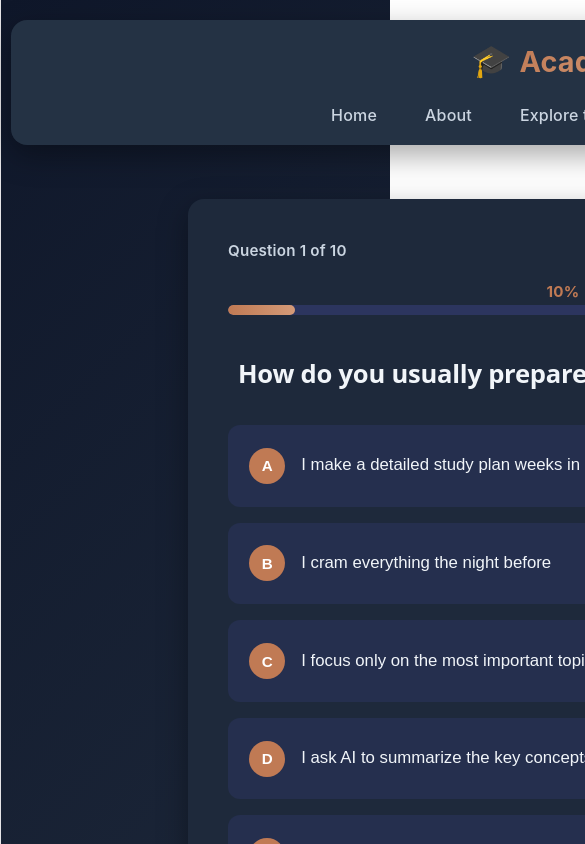
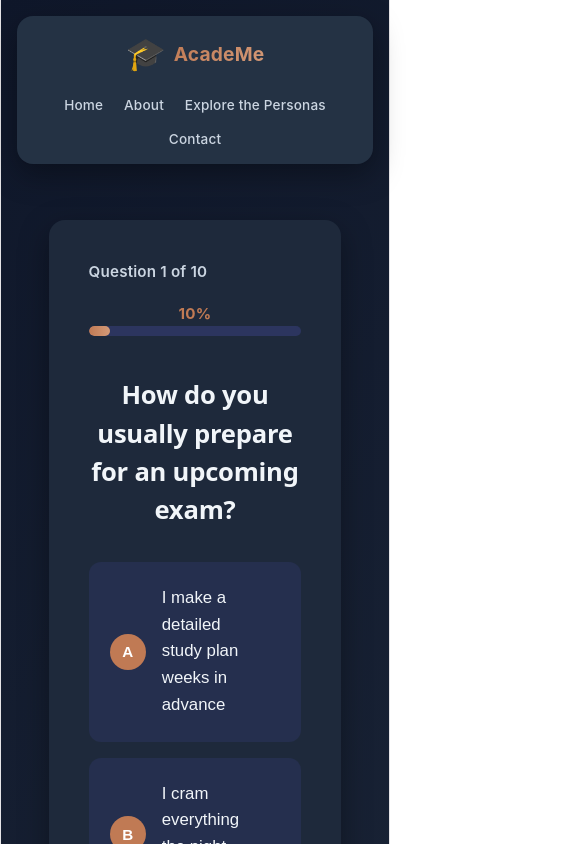
Before and after one commit to hwnest25/AcadeMe, a React (Vite) app: page /quiz in a window 390 px wide. Shown: the top 844 px of the page, 585 px wide, since content can reach past the window. Built offline with nearby package versions, Linux system fonts and the light colour scheme.

Commit message:
Improved overall responsiveness

```diff
--- a/src/App.css
+++ b/src/App.css
@@ -5,49 +5,22 @@
 }
 
 /* ========================================
-   ROOT VARIABLES
+   ROOT VARIABLES (No changes to look/feel)
    ======================================== */
-
-/* :root {
-  --primary-color: #6366f1;
-  --primary-hover: #4f46e5;
-  --secondary-color: #8b5cf6;
-  --background: #0f172a;
-  --card-bg: #1e293b;
-  --text-primary: #f1f5f9;
-  --text-secondary: #cbd5e1;
-  --accent: #fbbf24;
-  --success: #10b981;
-  --danger: #ef4444;
-  --border-radius: 16px;
-  --shadow: 0 10px 30px rgba(0, 0, 0, 0.3);
-  --shadow-hover: 0 15px 40px rgba(99, 102, 241, 0.4);
-} */
-
 :root {
 	--primary-color: #c07a54;
 	--primary-hover: #a86442;
 	--accent: #c07a54;
-
-  /* --secondary-color: #f0b08c; */
 	--secondary-color: #d49a78;
 	--background: #24204a;
-
-  /* --card-bg: #2f2a66; */
-  /* --card-bg: rgba(47,42,102,.85); */
 	--card-bg: #1e293b;
-
 	--text-primary: #f1f5f9;
 	--text-secondary: #cbd5e1;
-
 	--success: #10b981;
 	--danger: #ef4444;
-
 	--border-radius: 16px;
-
-  --shadow: 0 10px 30px rgba(0,0,0,0.35);
-  /* --shadow-hover: 0 15px 40px rgba(216,150,109,.35); */
-  --shadow-hover: 0 15px 40px rgba(192,122,84,.35);
+	--shadow: 0 10px 30px rgba(0, 0, 0, 0.35);
+	--shadow-hover: 0 15px 40px rgba(192, 122, 84, .35);
 }
 
 /* ========================================
@@ -55,6 +28,8 @@
    ======================================== */
 html {
 	scroll-behavior: smooth;
+	/* Fix for mobile viewport height */
+	height: -webkit-fill-available;
 }
 
 body {
@@ -62,40 +37,35 @@ body {
 	background: linear-gradient(135deg, #0f172a 0%, #1e293b 100%);
 	color: var(--text-primary);
 	min-height: 100vh;
+	min-height: -webkit-fill-available;
 	line-height: 1.6;
+	overflow-x: hidden;
+	/* Prevents side-scrolling on mobile */
 }
-
-/* body::before {
-  content: "";
-  position: fixed;
-  top: -200px;
-  right: -200px;
-  width: 500px;
-  height: 500px;
-  background: radial-gradient(
-    circle,
-    rgba(192,122,84,.08) 0%,
-    transparent 70%
-  );
-  pointer-events: none;
-} */
 
 #root {
 	max-width: 1200px;
 	margin: 0 auto;
-  padding: 20px;
+	/* Fluid padding: scales between 12px and 20px based on screen size */
+	padding: clamp(12px, 4vw, 20px);
+	width: 100%;
 }
 
-/* Safer transitions */
-
+/* Optimized Transitions */
 * {
 	transition: color 0.3s ease, background 0.3s ease, transform 0.3s ease;
 }
 
+/* Ensure media handles small containers */
+img,
+svg {
+	max-width: 100%;
+	height: auto;
+}
+
 /* ========================================
-   SCROLLBAR
+   SCROLLBAR & ANIMATIONS (Kept Original)
    ======================================== */
-
 ::-webkit-scrollbar {
 	width: 10px;
 }
@@ -113,202 +83,195 @@ body {
 	background: var(--primary-hover);
 }
 
-/* ========================================
-   GLOBAL ANIMATIONS
-   ======================================== */
+@keyframes fadeIn {
+	from {
+		opacity: 0
+	}
 
-@keyframes fadeIn {
-  from {opacity:0}
-  to {opacity:1}
+	to {
+		opacity: 1
+	}
 }
 
 @keyframes slideUp {
 	from {
-    opacity:0;
-    transform:translateY(30px)
+		opacity: 0;
+		transform: translateY(30px)
 	}
+
 	to {
-    opacity:1;
-    transform:translateY(0)
+		opacity: 1;
+		transform: translateY(0)
 	}
 }
 
 @keyframes slideIn {
 	from {
-    opacity:0;
-    transform:translateX(-20px)
+		opacity: 0;
+		transform: translateX(-20px)
 	}
+
 	to {
-    opacity:1;
-    transform:translateX(0)
+		opacity: 1;
+		transform: translateX(0)
 	}
 }
 
 @keyframes scaleIn {
 	from {
-    opacity:0;
-    transform:scale(0.95)
+		opacity: 0;
+		transform: scale(0.95)
 	}
+
 	to {
-    opacity:1;
-    transform:scale(1)
+		opacity: 1;
+		transform: scale(1)
 	}
 }
 
 @keyframes bounce {
-  0%,100% {transform:translateY(0)}
-  50% {transform:translateY(-5px)}
+
+	0%,
+	100% {
+		transform: translateY(0)
+	}
+
+	50% {
+		transform: translateY(-5px)
+	}
 }
 
 @keyframes pulse {
-  0%,100% {transform:scale(1)}
-  50% {transform:scale(1.05)}
+
+	0%,
+	100% {
+		transform: scale(1)
 	}
 
-@keyframes confettiFall {
-  0%,100% {transform:translateX(-50%) translateY(0) rotate(0deg)}
-  50% {transform:translateX(-50%) translateY(10px) rotate(180deg)}
+	50% {
+		transform: scale(1.05)
+	}
 }
 
 /* ========================================
-   NAVBAR
+   NAVBAR (Improved for Fluidity)
    ======================================== */
-
 .navbar {
-  /* background: var(--card-bg); */
 	background: #243244;
-  padding: 1rem 0;
-  margin-bottom: 3rem;
+	padding: 0.8rem 0;
+	margin-bottom: clamp(1.5rem, 5vw, 3rem);
 	border-radius: var(--border-radius);
 	box-shadow: var(--shadow);
 	position: sticky;
-  top: 20px;
+	top: 10px;
 	z-index: 100;
 	backdrop-filter: blur(10px);
+	width: 100%;
 }
 
 .navbar-container {
 	display: flex;
 	justify-content: space-between;
 	align-items: center;
-  padding: 0 2rem;
+	padding: 0 clamp(1rem, 3vw, 2rem);
 }
 
 .navbar-logo {
-  font-size: 1.8rem;
+	font-size: clamp(1.2rem, 4vw, 1.8rem);
 	font-weight: 700;
 	text-decoration: none;
 	color: var(--text-primary);
 	display: flex;
 	gap: .5rem;
 	align-items: center;
+	white-space: nowrap;
 }
 
 .logo-icon {
-  font-size:2rem;
-  animation:bounce 2s infinite;
+	font-size: 2rem;
+	animation: bounce 2s infinite;
 }
 
 .logo-text {
-  background: linear-gradient(135deg,var(--primary-color),var(--secondary-color));
-  -webkit-background-clip:text;
-  -webkit-text-fill-color:transparent;
-  background-clip:text;
+	background: linear-gradient(135deg, var(--primary-color), var(--secondary-color));
+	-webkit-background-clip: text;
+	-webkit-text-fill-color: transparent;
+	background-clip: text;
 }
 
 .navbar-menu {
-  display:flex;
-  list-style:none;
-  gap:2rem;
+	display: flex;
+	list-style: none;
+	gap: clamp(0.5rem, 2vw, 2rem);
 }
 
 .nav-link {
-  color:var(--text-secondary);
-  text-decoration:none;
-  font-weight:500;
-  padding:.5rem 1rem;
-  border-radius:8px;
+	color: var(--text-secondary);
+	text-decoration: none;
+	font-weight: 500;
+	padding: 0.5rem clamp(0.4rem, 1vw, 1rem);
+	border-radius: 8px;
+	font-size: clamp(0.85rem, 2vw, 1rem);
 }
 
 .nav-link:hover {
-  color:var(--text-primary);
-  /* background:rgba(99,102,241,.1); */
-  background:rgba(216,150,109,.12);
-
+	color: var(--text-primary);
+	background: rgba(216, 150, 109, .12);
 }
 
 .nav-link.active {
-  color:var(--primary-color);
-  /* background:rgba(99,102,241,.2); */
-  /* background:rgba(216,150,109,.2); */
-  background: rgba(192,122,84,.12);
+	color: var(--primary-color);
+	background: rgba(192, 122, 84, .12);
+}
+
+/* ========================================
+   LAYOUT GRIDS (The core responsiveness fix)
+   ======================================== */
+.personas-grid {
+	display: grid;
+	/* Automatically fits as many cards as possible, min 280px wide */
+	grid-template-columns: repeat(auto-fit, minmax(280px, 1fr));
+	gap: 1.5rem;
 }
 
 /* ========================================
    RESPONSIVE STYLES
    ======================================== */
+@media (max-width: 768px) {
+	.navbar-container {
+		flex-direction: column;
+		gap: 0.8rem;
+	}
 
-@media (max-width: 768px) {
-  /* Navbar */
-  .navbar-container {
+	.navbar-menu {
+		width: 100%;
+		justify-content: center;
+		flex-wrap: wrap;
+	}
+
+	/* Home & Cards */
+	.home-card,
+	.quiz-card,
+	.results-card,
+	.about-card,
+	.contact-card {
+		padding: 1.5rem;
+	}
+
+	.home-title {
+		font-size: 1.8rem;
+	}
+
+	.home-features {
+		display: flex;
 		flex-direction: column;
 		gap: 1rem;
 	}
 
-  .navbar-menu {
-    gap: 1rem;
-    flex-wrap: wrap;
-    justify-content: center;
-  }
-
-  /* Home */
-  .home-card {
-    padding: 2rem;
-  }
-
-  .home-title {
-    font-size: 2rem;
-  }
-
-  .home-features {
+	.results-actions {
+		display: flex;
 		flex-direction: column;
 		gap: 1rem;
-  }
-
-  .start-button {
-    padding: 1rem 2.5rem;
-  }
-
-  /* Quiz */
-  .quiz-card {
-    padding: 1.5rem;
-  }
-
-  .question-text {
-    font-size: 1.3rem;
-  }
-
-  .option-button {
-    padding: 1.1rem;
-    font-size: 0.95rem;
-  }
-
-  .option-letter {
-    width: 32px;
-    height: 32px;
-  }
-
-  /* Results */
-  .results-card {
-    padding: 2rem;
-  }
-
-  .persona-name {
-    font-size: 2.2rem;
-  }
-
-  .results-actions {
-    flex-direction: column;
 	}
 
 	.action-button {
@@ -316,72 +279,42 @@ body {
 		justify-content: center;
 	}
 
-  /* About */
-  .about-card {
-    padding: 2rem;
-  }
-
-  .about-title {
-    font-size: 2.2rem;
-  }
-
-  .personas-grid {
-    grid-template-columns: 1fr;
-  }
-
 	.step-item {
 		flex-direction: column;
 		text-align: center;
+		gap: 1rem;
 	}
 
 	.step-number {
 		margin: 0 auto;
 	}
-
-  /* Contact */
-  .contact-card {
-    padding: 2rem;
-  }
-
-  .contact-title {
-    font-size: 2.2rem;
-  }
-
-  .contact-form {
-    gap: 1.2rem;
-  }
-
-  .submit-button {
-    font-size: 1rem;
-  }
 }
 
 @media (max-width: 480px) {
-  #root {
-    padding: 10px;
-  }
 
-  .navbar {
-    margin-bottom: 2rem;
-  }
-
+	/* Smaller typography for very small devices */
 	.home-emoji,
 	.about-icon,
 	.contact-icon {
-    font-size: 3.5rem;
+		font-size: 3rem;
 	}
 
 	.home-title,
 	.about-title,
 	.contact-title {
-    font-size: 1.8rem;
+		font-size: 1.5rem;
 	}
 
 	.persona-emoji {
-    font-size: 4.5rem;
+		font-size: 3.5rem;
 	}
 
 	.persona-name {
-    font-size: 1.8rem;
+		font-size: 1.6rem;
+	}
+
+	.option-button {
+		padding: 1rem;
+		font-size: 0.9rem;
 	}
 }
```
Lines whose indentation alone changed are shown as unchanged.
